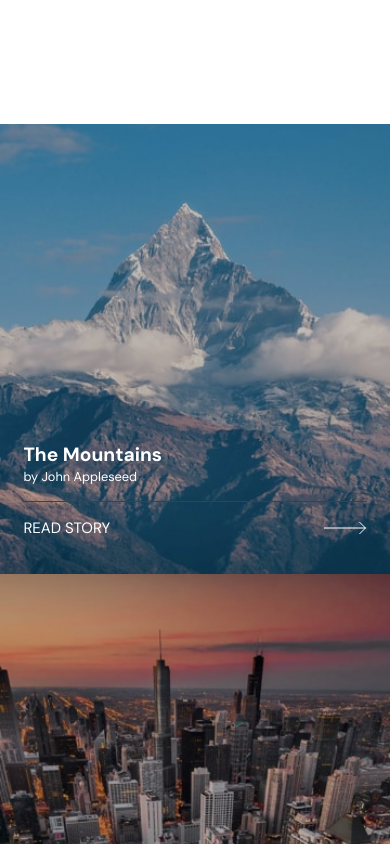
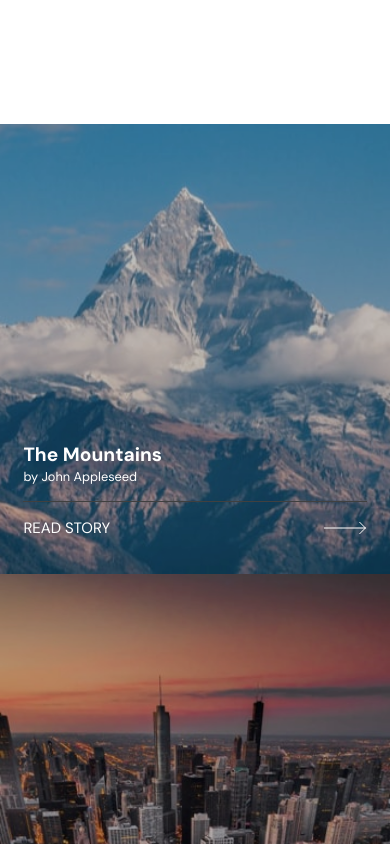
Before and after one commit to JearlDev/photosnap, a website: page dist/index.html in a window 390 px wide. Shown: the part 2980-3824 px from the top of the page. Drawn offline with Linux system fonts and the light colour scheme.

Commit message:
home page complete

```diff
--- a/scss/_responsive.scss
+++ b/scss/_responsive.scss
@@ -77,15 +77,20 @@
 
       &:nth-child(1) {
         margin-top: 7rem;
-        margin-bottom: 1.5rem;
+        margin-bottom: 5rem;
       }
 
       &:nth-child(2) {
-        margin-bottom: 2.5rem;
+        margin-bottom: 5rem;
+
+        .perk-icon {
+          margin-bottom: 3rem;
+          margin-top: 0;
+        }
       }
 
       &:nth-child(3) {
-        margin-bottom: 7rem;
+        margin-bottom: 8rem;
       }
     }
   }
@@ -151,6 +156,28 @@
   .stories {
     grid-template-columns: 1fr;
 
+    .mountains {
+      background: url("../assets/stories/mobile/mountains.jpg");
+      background-size: cover;
+      background-position: center;
+    }
+
+    .cityscapes {
+      background-size: cover;
+      background-position: center top;
+    }
+
+    .voyage {
+      background: url("../assets/stories/mobile/18-days-voyage.jpg");
+      background-size: cover;
+      background-position: center bottom;
+    }
+
+    .architecturals {
+      background-size: cover;
+      background-position: center center;
+    }
+
     .story-overlay {
       padding: 2.25rem 6vw;
     }
```
Also changed, not shown: dist/css/main.css.
